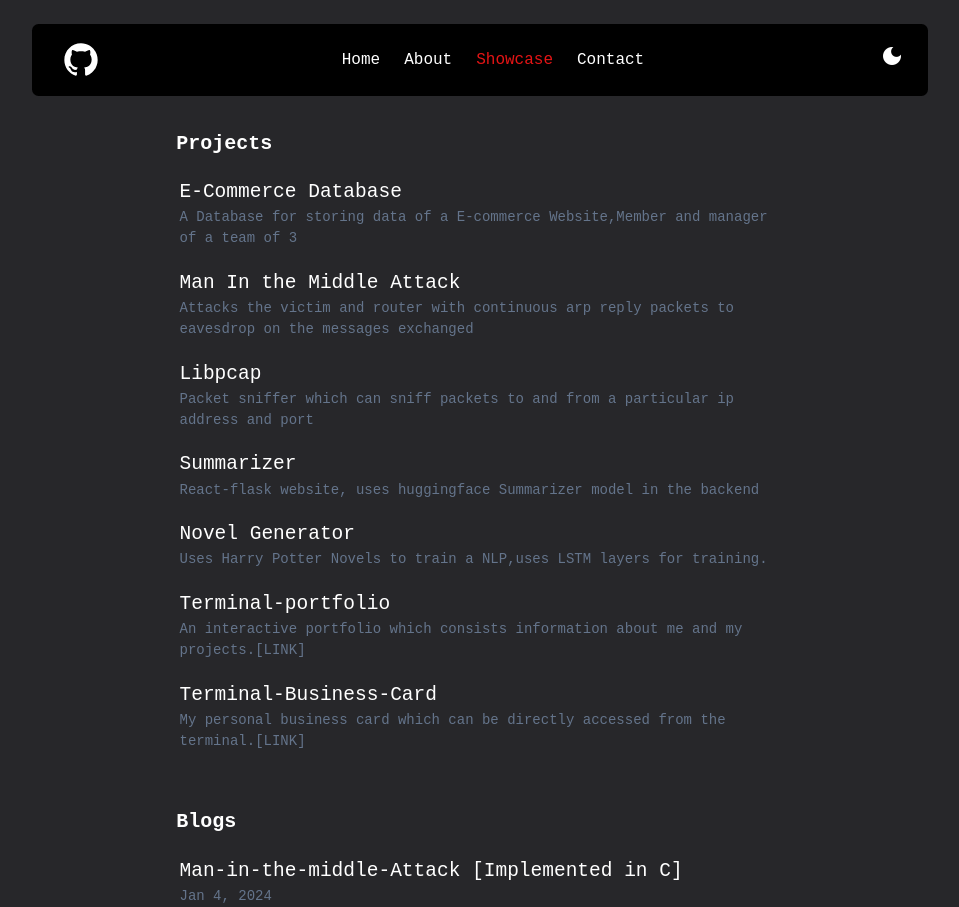
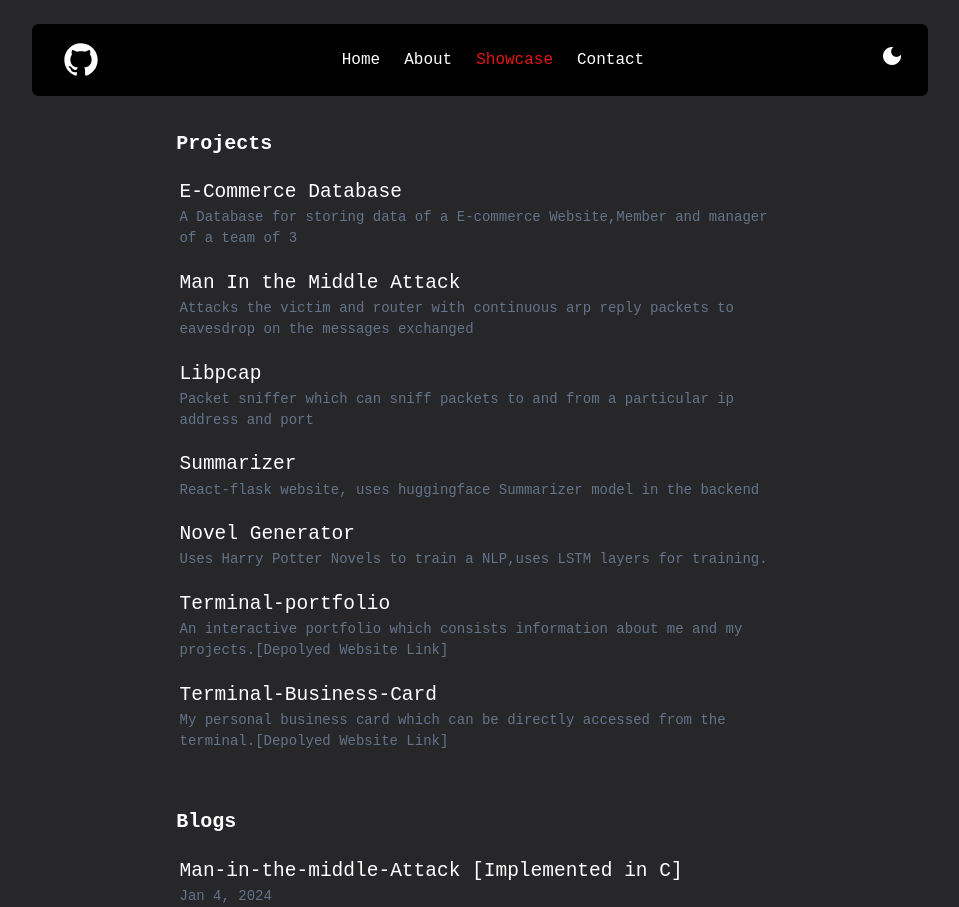
Before and after one commit to Vijayadityaraj-source/vijayaditya.source, a Next.js app: page /Showcase in a window 1280 px wide. Shown: the whole page, without its empty margins (160-1119 px from the left). Built offline with nearby package versions, Linux system fonts and the light colour scheme.

Commit message:
Handled errors in showcase/page.tsx

```diff
--- a/public/blogs.json
+++ b/public/blogs.json
@@ -1,9 +1,7 @@
-{
-    "blogs":[
+[
     {
         "name": "Man-in-the-middle-Attack [Implemented in C]",
         "date":"Jan 4, 2024",
         "link": "https://drive.google.com/file/d/1fPYOJhz-T5UBKEKebK2d_EGiYrbV6b0t/view?usp=sharing"
     }
 ]
-}
--- a/public/projects.json
+++ b/public/projects.json
@@ -1,5 +1,4 @@
-{
-    "projects":[
+[
     {
     "name": "E-Commerce Database",
     "description": "A Database for storing data of a E-commerce Website,Member and manager of a team of 3",
@@ -64,4 +63,3 @@
         "id": 7
     }
 ]
-}
--- a/src/app/Showcase/page.tsx
+++ b/src/app/Showcase/page.tsx
@@ -1,30 +1,33 @@
-import {projects} from "../../../public/projects.json";
-import {blogs} from "../../../public/blogs.json";
+import projects from "../../../public/projects.json";
+import blogs from "../../../public/blogs.json";
 import Link from "next/link";
+import React from "react";
 
 export default function Showcase(){
 
     return(
         <div className="showcase w-2/4 pt-5 m-auto">
             <p className="showcase-p m-5 text-[20px] font-black">Projects</p>
-            {projects.map((project)=>(
-                <div className="m-6">
+            {projects.map((project,index)=>(
+                <div key={index} className="m-6">
                     <Link href={project.link}>
                         <p className="hover:text-[#E41415] font-thin text-[19.5px] m-0">{project.name}</p>
                     </Link>
                     <p className="text-[#64748B] text-[14px]">
-                        {project.description}{project.deployed!="" && <Link className="hover:text-blue-100" href={project.deployed}>[LINK]</Link>}
+                        {project.description}{project.deployed!="" && <Link className="hover:text-blue-100" href={project.deployed}>[Depolyed Website Link]</Link>}
                     </p>
                 </div>
             ))}
             <br/>
             <p className="showcase-p m-5 text-[20px] font-black">Blogs</p>
-            {blogs.map((blog)=>(<Link href={blog.link}>
-                <div className="m-6">
-                    <p className="hover:text-[#E41415] font-thin text-[19.5px] m-0">{blog.name}</p>
+            {blogs.map((blog,index)=>(
+                <div key={index} className="m-6">
+                    <Link href={blog.link}>
+                        <p className="hover:text-[#E41415] font-thin text-[19.5px] m-0">{blog.name}</p>
+                    </Link>
                     <p className="text-[#64748B] text-[14px]">{blog.date}</p>
                 </div>
-            </Link>))}
+            ))}
         </div>
     )
 
--- a/src/app/layout.tsx
+++ b/src/app/layout.tsx
@@ -2,6 +2,7 @@ import type { Metadata } from "next";
 import "./globals.css";
 import { ThemeProvider } from "@/components/theme-provider";
 import Navbar from "@/components/navbar";
+import React from "react";
 
 export const metadata: Metadata = {
   title: "vijayaditya.source",
--- a/src/components/navbar.tsx
+++ b/src/components/navbar.tsx
@@ -16,6 +16,7 @@ import {
     DropdownMenuSeparator,
     DropdownMenuTrigger,
 } from "@/components/ui/dropdown-menu"
+import React from "react";
 
 export default function navbar(){
     const [theme,setTheme] = useState(true);
```
Lines whose indentation alone changed are shown as unchanged.
